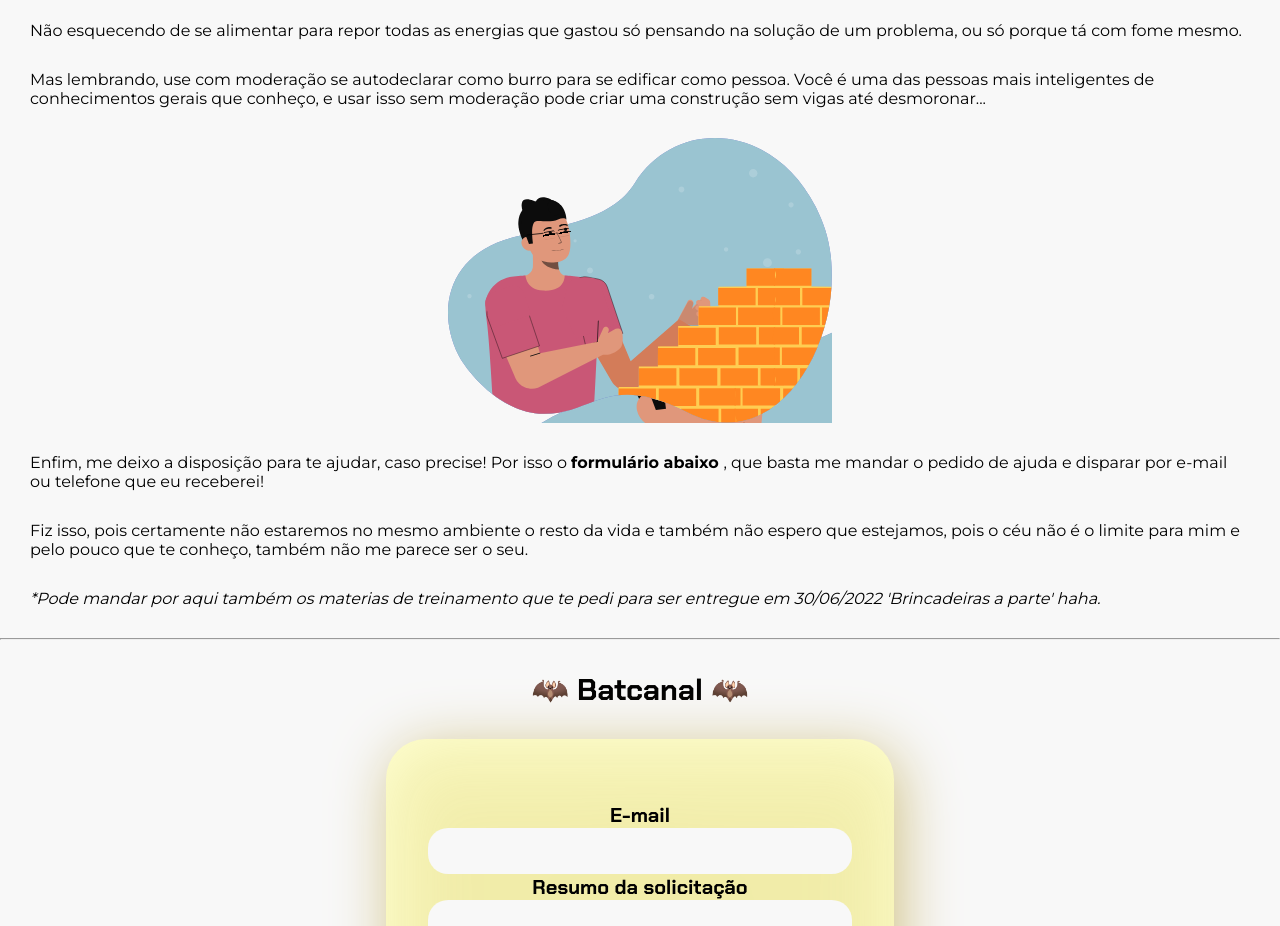
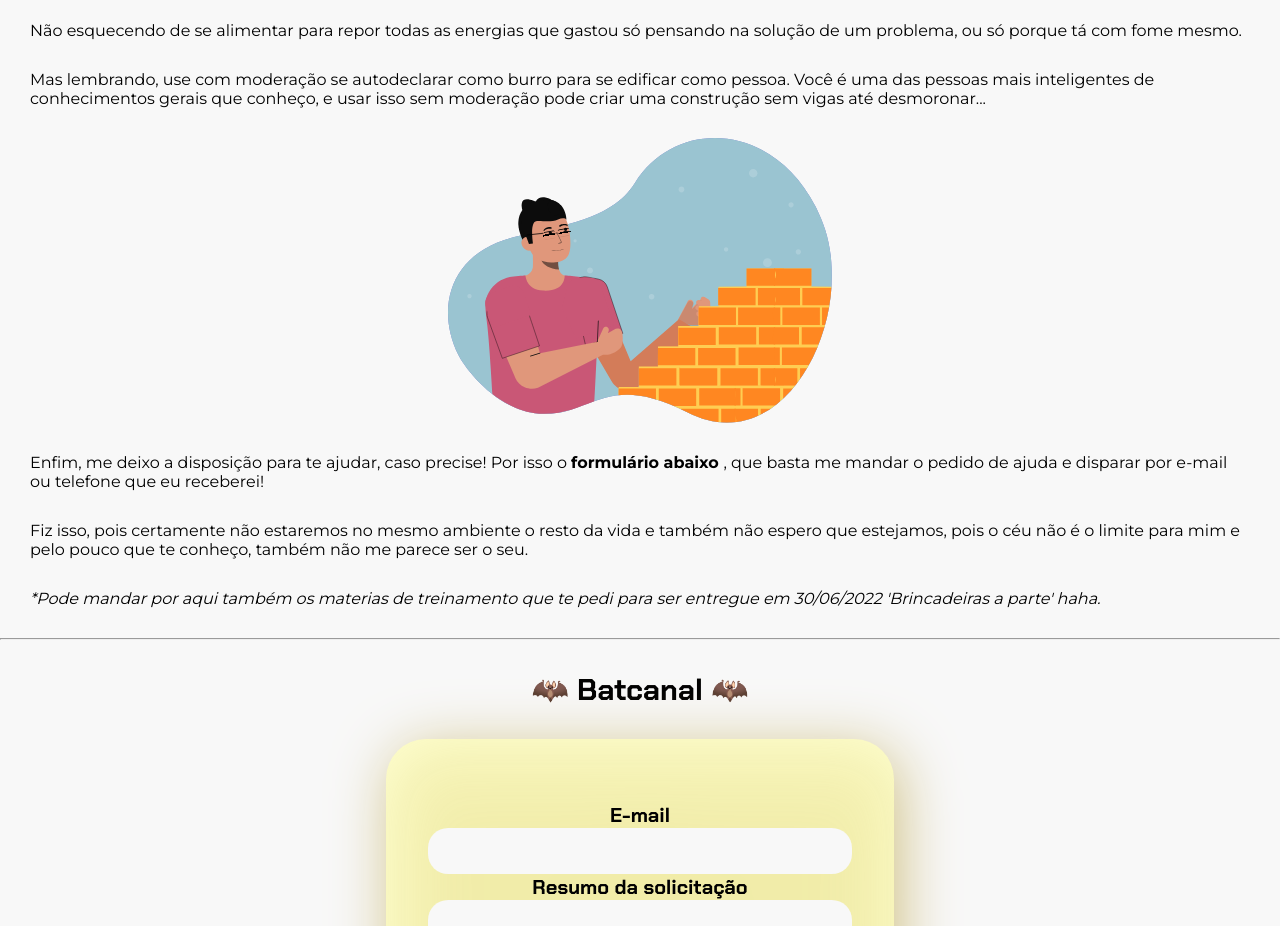
Before and after one commit to Gardinali-Gi/ono-v2, a React (Create React App) app: page / in a window 1280 px wide. Shown: the part 1320-2246 px from the top of the page. Built offline with nearby package versions, Linux system fonts and the light colour scheme.

Commit message:
Update App.css

```diff
--- a/src/App.css
+++ b/src/App.css
@@ -232,13 +232,6 @@ label {
   width: 70%;
   margin: auto;
   display: block;
-animation: changeBackgroundColor1 5s infinite; /* propriedade de animação */
-}
-
-@keyframes changeBackgroundColor1 {
-  75% {
-    background-image: url("./ono-omo2.svg");
-  }
 }
 
 .img_2{
@@ -260,18 +253,8 @@ animation: changeBackgroundColor2 5s infinite; /* propriedade de animação */
   width: 30%;
   margin: auto;
   display: block;
-animation: changeBackgroundColor3 5s infinite; /* propriedade de animação */
 }
 
-@keyframes changeBackgroundColor3 {
-
-  50% {
-    background-image: url("./ono-edificar2.svg");
-  }
-  75% {
-    background-image: url("./ono-edificar3.svg");
-  }
-}
 
 @keyframes changeBackgroundColor {
   0% {
```
